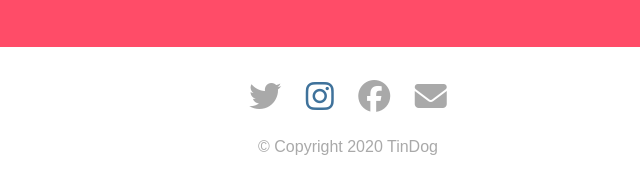
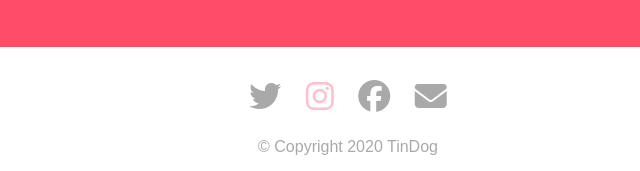
Before and after one commit to rishidatta8/TinDog, a plain HTML site: page index.html in a window 1280 px wide. In both pictures the pointer is over the icon 611 px from the left and 3206 px from the top of the page. Shown: the part 3104-3275 px from the top of the page, 292-932 px from the left. Drawn offline with nearby package versions, Linux system fonts and the light colour scheme.

Commit message:
Add files via upload

```diff
--- a/styles.css
+++ b/styles.css
@@ -194,7 +194,7 @@ h3
 
 .instagram:hover
 {
-  color: #3f729b;
+  color: pink;
 }
 
 .facebook:hover
```
